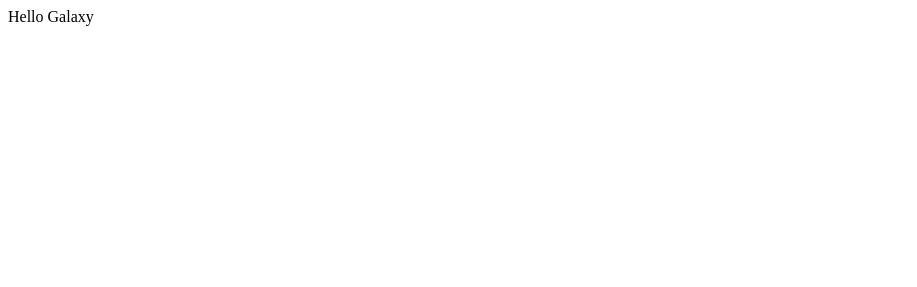
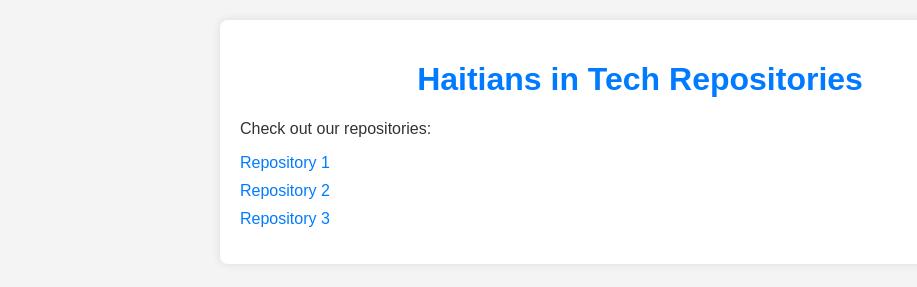
Before and after one commit to haitiansintech/haitiansintech.github.io, a plain HTML site: page index.html in a window 1280 px wide. Shown: the whole page, without its empty margins (0-917 px from the left). Drawn offline with Linux system fonts and the light colour scheme.

Commit message:
Update index.html

```diff
--- a/index.html
+++ b/index.html
@@ -1 +1,55 @@
-Hello Galaxy
+<!DOCTYPE html>
+<html lang="en">
+<head>
+    <meta charset="UTF-8">
+    <meta name="viewport" content="width=device-width, initial-scale=1.0">
+    <title>Haitians in Tech Repositories</title>
+    <style>
+        body {
+            font-family: Arial, sans-serif;
+            margin: 0;
+            padding: 0;
+            background-color: #f4f4f4;
+            color: #333;
+        }
+        .container {
+            max-width: 800px;
+            margin: 20px auto;
+            padding: 20px;
+            background-color: #fff;
+            border-radius: 8px;
+            box-shadow: 0 0 10px rgba(0, 0, 0, 0.1);
+        }
+        h1 {
+            text-align: center;
+            color: #007bff;
+        }
+        ul {
+            list-style-type: none;
+            padding: 0;
+        }
+        li {
+            margin-bottom: 10px;
+        }
+        a {
+            color: #007bff;
+            text-decoration: none;
+        }
+        a:hover {
+            text-decoration: underline;
+        }
+    </style>
+</head>
+<body>
+    <div class="container">
+        <h1>Haitians in Tech Repositories</h1>
+        <p>Check out our repositories:</p>
+        <ul>
+            <li><a href="https://haitiansintech.github.io/repo1">Repository 1</a></li>
+            <li><a href="https://haitiansintech.github.io/repo2">Repository 2</a></li>
+            <li><a href="https://haitiansintech.github.io/repo3">Repository 3</a></li>
+            <!-- Add more repositories as needed -->
+        </ul>
+    </div>
+</body>
+</html>
```
